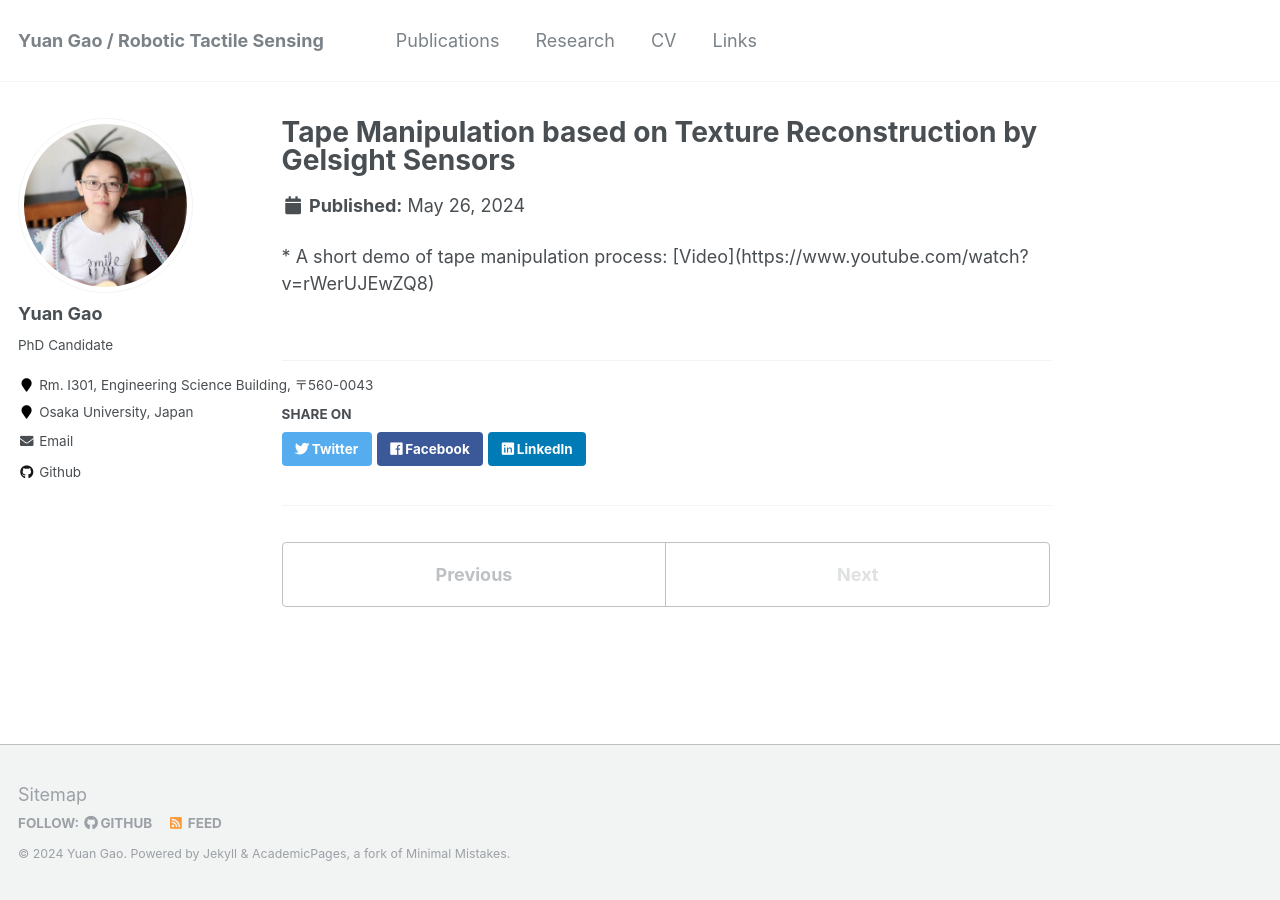
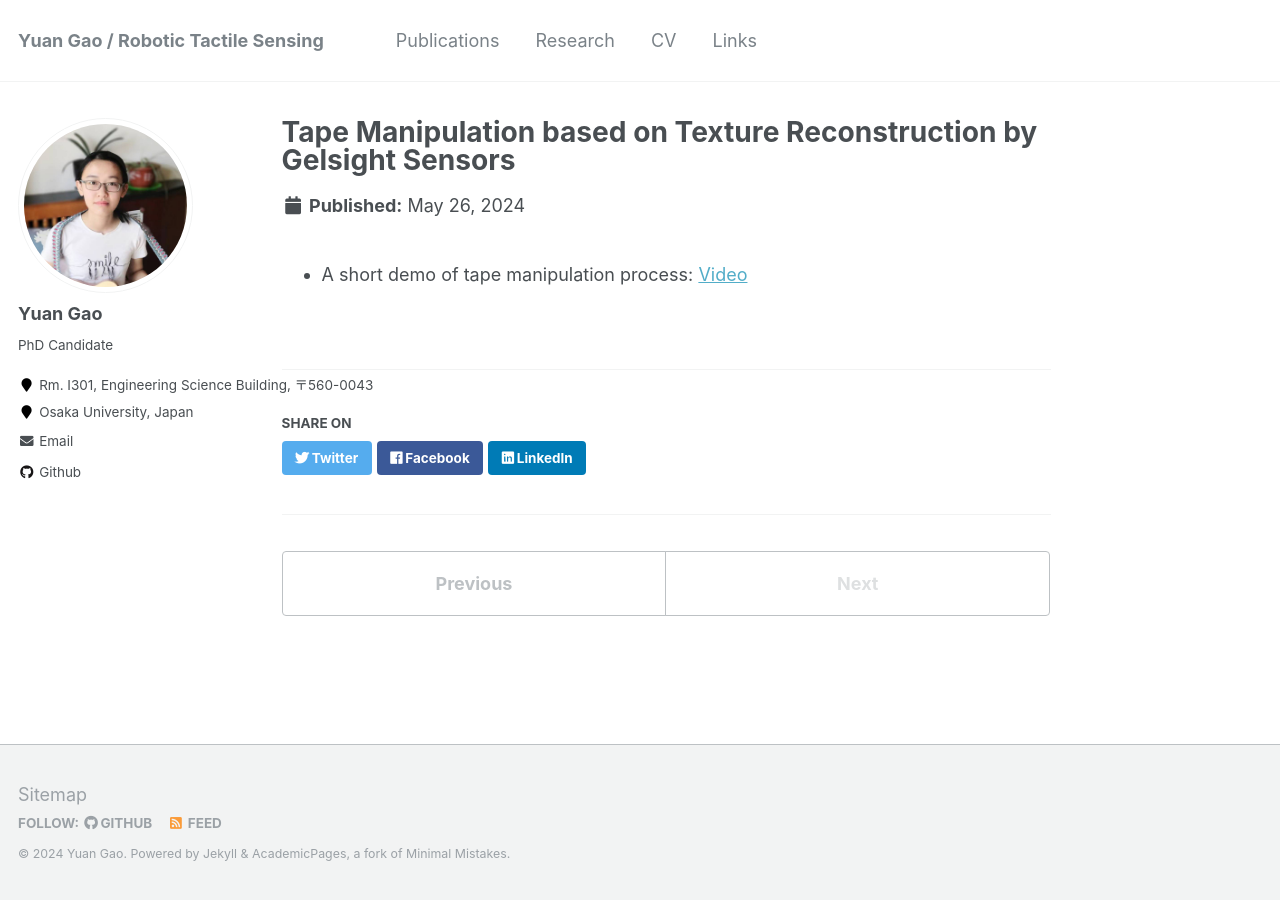
Before and after one commit to Photon26/Photon26.github.io, a Jekyll site: the page built from _portfolio/portfolio-2.md, in a window 1280 px wide. Built offline with Jekyll 4.4.1, drawn with Linux system fonts in a browser that asks for light colours.

Commit message:
Update portfolio-2.md

```diff
--- a/_portfolio/portfolio-2.md
+++ b/_portfolio/portfolio-2.md
@@ -1,8 +1,8 @@
-<hr>
+---
 title: "Tape Manipulation based on Texture Reconstruction by Gelsight Sensors"
 excerpt: "We apply the sensor to perform tape manipulation. <br/><img src='/images/pic2-1.png'>"
 collection: portfolio
-<hr>
+---
 
 
 * A short demo of tape manipulation process: [Video](https://www.youtube.com/watch?v=rWerUJEwZQ8)
```
